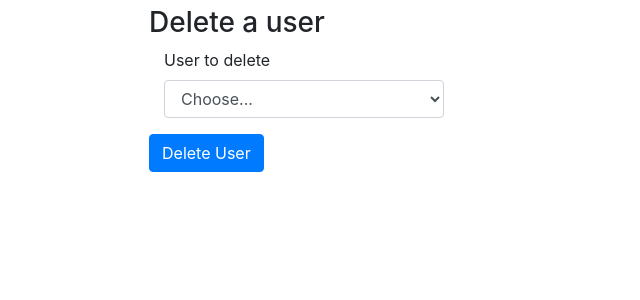
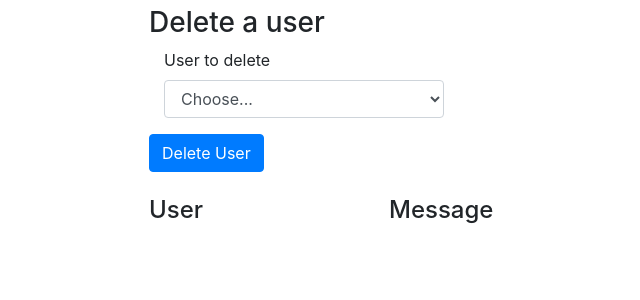
Before and after one commit to MattBussing/DistanceServer, a Flask app: page / in a window 1280 px wide. Shown: the part 483-783 px from the top of the page, without its empty margins (26-666 px from the left). Run offline with Flask 2, Linux system fonts and the light colour scheme; data that the repository does not hold is empty; some libraries are stand-ins or nearby versions.

Commit message:
added a way to fillout users and delete users and messages

```diff
--- a/models/message.py
+++ b/models/message.py
@@ -4,11 +4,16 @@ import pytz
 
 from db import db
 
+# from sqlalchemy import ForeignKey
+
 
 class MessageModel(db.Model):
     __tablename__ = 'messages'
 
-    recipient = db.Column(db.String(40), primary_key=True)
+    recipient = db.Column(db.String(40),
+                          db.ForeignKey('people.person'),
+                          primary_key=True
+                          )
     message = db.Column(db.String(240), primary_key=True)
     date_time = db.Column(db.DateTime)
 
@@ -38,5 +43,9 @@ class MessageModel(db.Model):
                                    recipient=recipient).first()
 
     @classmethod
-    def find_all(cls, recipient):
+    def find_all_by_recipient(cls, recipient):
         return cls.query.filter_by(recipient=recipient).all()
+
+    @classmethod
+    def find_all(cls):
+        return cls.query.order_by(cls.recipient).all()
--- a/models/people.py
+++ b/models/people.py
@@ -4,6 +4,7 @@ from db import db
 class PeopleModel(db.Model):
     __tablename__ = 'people'
     person = db.Column(db.String(40), primary_key=True)
+    messages = db.relationship("MessageModel")
 
     def __init__(self, person):
         self.person = person
@@ -18,6 +19,9 @@ class PeopleModel(db.Model):
         db.session.commit()
 
     def delete_from_db(self):
+        for m in self.messages:
+            m.delete_from_db()
+
         db.session.delete(self)
         db.session.commit()
 
--- a/resources/home.py
+++ b/resources/home.py
@@ -1,9 +1,7 @@
 from flask import make_response, render_template
 from flask_restful import Resource
 
-# from jinja2 import Template
-#
-# from models.message import MessageModel
+from models.message import MessageModel
 from models.people import PeopleModel
 
 
@@ -12,6 +10,13 @@ class Home(Resource):
     def get(self):
         people = PeopleModel.find_all()
         people = [person.person for person in people]
+
+        messages = MessageModel.find_all()
         headers = {'Content-Type': 'text/html'}
-        return make_response(render_template('home.html', people=people), 200,
-                             headers)
+        return make_response(render_template('home.html',
+                                             people=people,
+                                             messages=messages
+                                             ),
+                             200,
+                             headers
+                             )
--- a/templates/experiments.html
+++ b/templates/experiments.html
@@ -102,7 +102,7 @@
             </div>
           </form>
 
-          <!-- </div>
+        </div>
         <div class="row">
           <div class="col-sm-3">
             <div class="well">
@@ -129,7 +129,6 @@
             </div>
           </div>
         </div> -->
-          <!--
         <div class="row">
           <div class="col-sm-4">
             <div class="well">
@@ -164,10 +163,10 @@
               <p>Text</p>
             </div>
           </div>
-        </div> -->
         </div>
       </div>
     </div>
+  </div>
 
 </body>
 
--- a/templates/home.html
+++ b/templates/home.html
@@ -46,7 +46,7 @@
       <div class="form-group col-md-4">
         <label for="recipient">To?</label>
         <select id="recipient" class="form-control" name="recipient" required>
-          <option selected>Choose...</option>
+          <option disabled="disabled" selected>Choose...</option>
           {% for person in people %}
           <option value="{{person}}">{{person}}</option>
           {% endfor %}
@@ -76,7 +76,7 @@
       <div class="form-group col-md-4">
         <label for="user">User to delete</label>
         <select id="user" class="form-control" name="user" required>
-          <option selected>Choose...</option>
+          <option disabled="disabled" selected>Choose...</option>
           {% for person in people %}
           <option value="{{person}}">{{person}}</option>
           {% endfor %}
@@ -84,6 +84,40 @@
       </div>
       <button type="submit" class="btn btn-primary">Delete User</button>
     </form>
+    <br>
+    <div class="row">
+      <div class="col-sm-3">
+        <div class="well">
+          <h4>User</h4>
+        </div>
+      </div>
+      <div class="col-sm-3">
+        <div class="well">
+          <h4>Message</h4>
+        </div>
+      </div>
+    </div>
+    <div class="row">
+      <div class="col-sm-3">
+        <div class="well">
+          {% for message in messages %}
+          <p>{{message['recipient']}}</p>
+          {% endfor %}
+        </div>
+      </div>
+      <div class="col-sm-3">
+        <div class="well">
+          {% for message in messages %}
+          <p>{{message['message']}}</p>
+          {% endfor %}
+
+        </div>
+      </div>
+    </div>
+
+
+
+
   </div>
 </body>
 
```
Also changed, not shown: resources/form.py (+9 -9 lines), templates/header.html (deleted).
